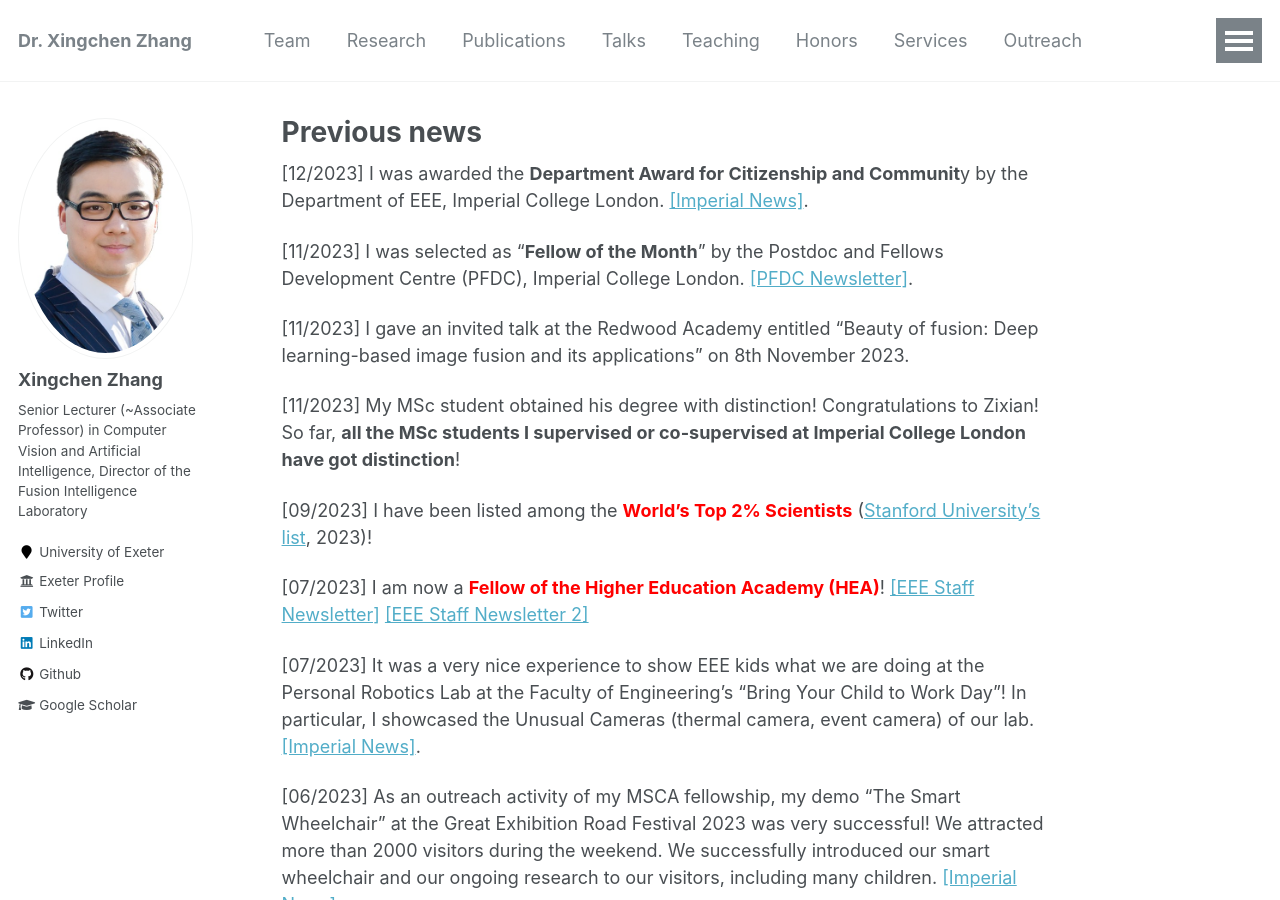
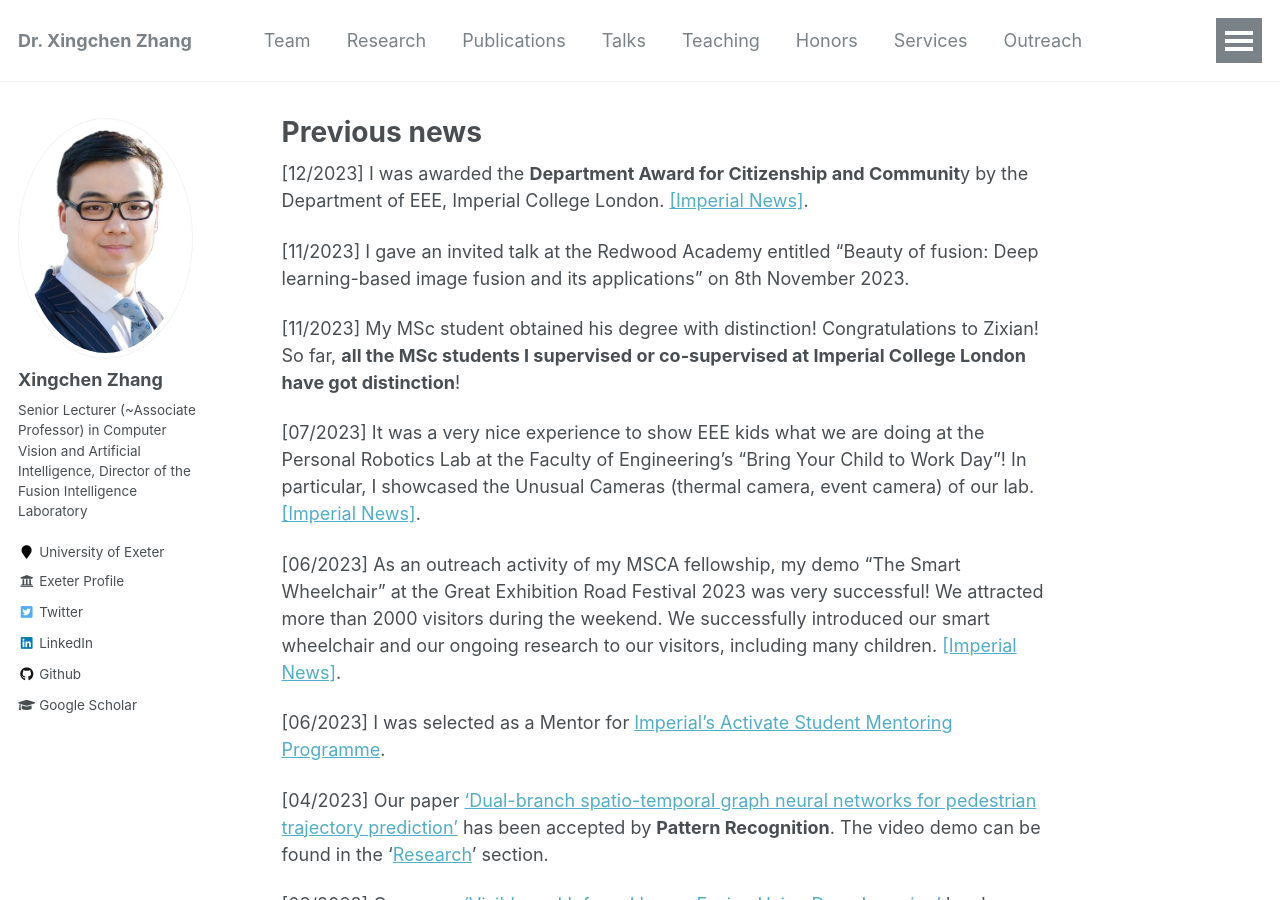
Before and after one commit to xingchenzhang/xingchenzhang.github.io, a Jekyll site: the page built from other_pages/previous_news.md, in a window 1280 px wide and 900 px high. Built offline with Jekyll 4.4.1, drawn with Linux system fonts in a browser that asks for light colours; some of the changed text lies outside the part shown.

Commit message:
update bio

```diff
--- a/other_pages/previous_news.md
+++ b/other_pages/previous_news.md
@@ -7,15 +7,10 @@
 
 [12/2023] I was awarded the **Department Award for Citizenship and Communit**y by the Department of EEE, Imperial College London. [[Imperial News]](https://www.imperial.ac.uk/news/250163/great-contributions-eee-thanks-celebrates-colleagues/).
 
-[11/2023] I was selected as "**Fellow of the Month**" by the Postdoc and Fellows Development Centre (PFDC), Imperial College London. [[PFDC Newsletter]](https://icpostdocfellowsdevelopmentcentreepm.newsweaver.com/6fmnosak95/1fftgrnkwzim5ti3wepqzp?lang=en&a=2&p=11850824&t=4496005).
 
 [11/2023] I gave an invited talk at the Redwood Academy entitled "Beauty of fusion: Deep learning-based image fusion and its applications" on 8th November 2023.
 
 [11/2023] My MSc student obtained his degree with distinction! Congratulations to Zixian! So far, **all the MSc students I supervised or co-supervised at Imperial College London have got distinction**!
-
-[09/2023] I have been listed among the **<span style="color: red;">World's Top 2% Scientists</span>** ([Stanford University's list](https://topresearcherslist.com/), 2023)!
-
-[07/2023] I am now a **<span style="color: red;">Fellow of the Higher Education Academy (HEA)</span>**! [[EEE Staff Newsletter]](https://electricalandelectronicengineering.newsweaver.com/16mrh6sy1j/qyw8xg2ljae?lang=en&a=6&p=11740175&t=4233382) [[EEE Staff Newsletter 2]](https://electricalandelectronicengineering.newsweaver.com/16mrh6sy1j/rmlhmbxw3e5?lang=en&a=2&p=11740143&t=5376334)
 
 [07/2023] It was a very nice experience to show EEE kids what we are doing at the Personal Robotics Lab at the Faculty of Engineering's "Bring Your Child to Work Day"! In particular, I showcased the Unusual Cameras (thermal camera, event camera) of our lab. [[Imperial News]](https://www.imperial.ac.uk/news/246594/cool-exciting-place-work-families-agree/).
 
@@ -42,9 +37,3 @@
 [02/2021] My application for Marie Skłodowska-Curie Individual Fellowships has been successful. This is one of the most prestigious fellowships in the world. [[EEE Newsletter]](https://electricalandelectronicengineering.newsweaver.com/16mrh6sy1j/12ut2w7sbtx).
 
 [02/2021] One paper has been accepted by **Information Fusion**.
-
-[08/2020] The book [Image Fusion](https://link.springer.com/book/10.1007/978-981-15-4867-3) that I co-authored has been published by Shanghai Jiao Tong University Press & Springer Nature Singapore. This book has won the National Science and Technology Academic Publications Fund of China (2019).
-
-<div style="display: flex; justify-content: center;">
-  <img src="/images/image-fusion.jpg" alt="image1" width="150">
-</div>
```
Also changed, not shown: _pages/about.md (+17 -0 lines), _pages/research.md (+1 -0 lines), images/fellow-of-the-month.jpg (added).
